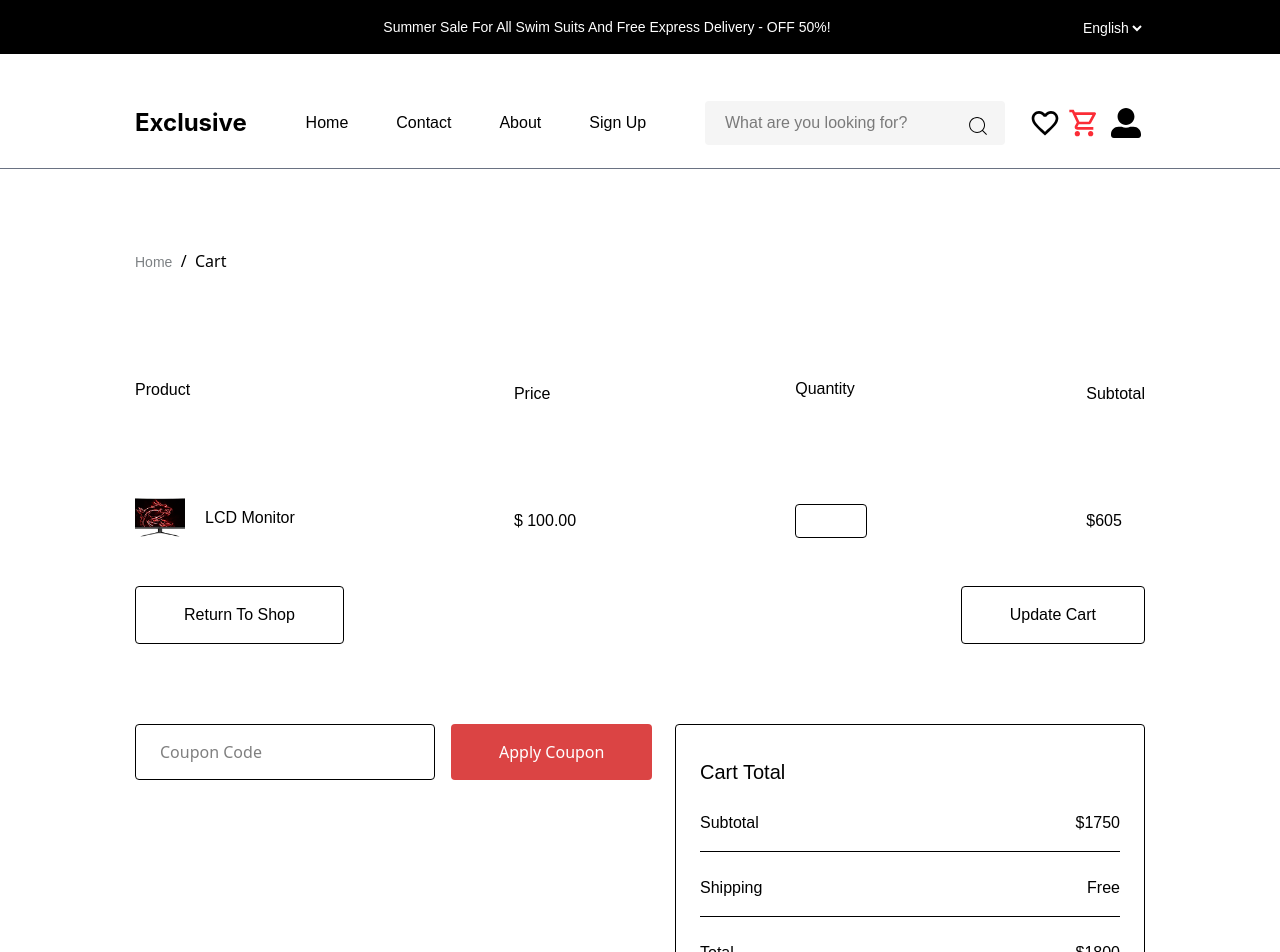
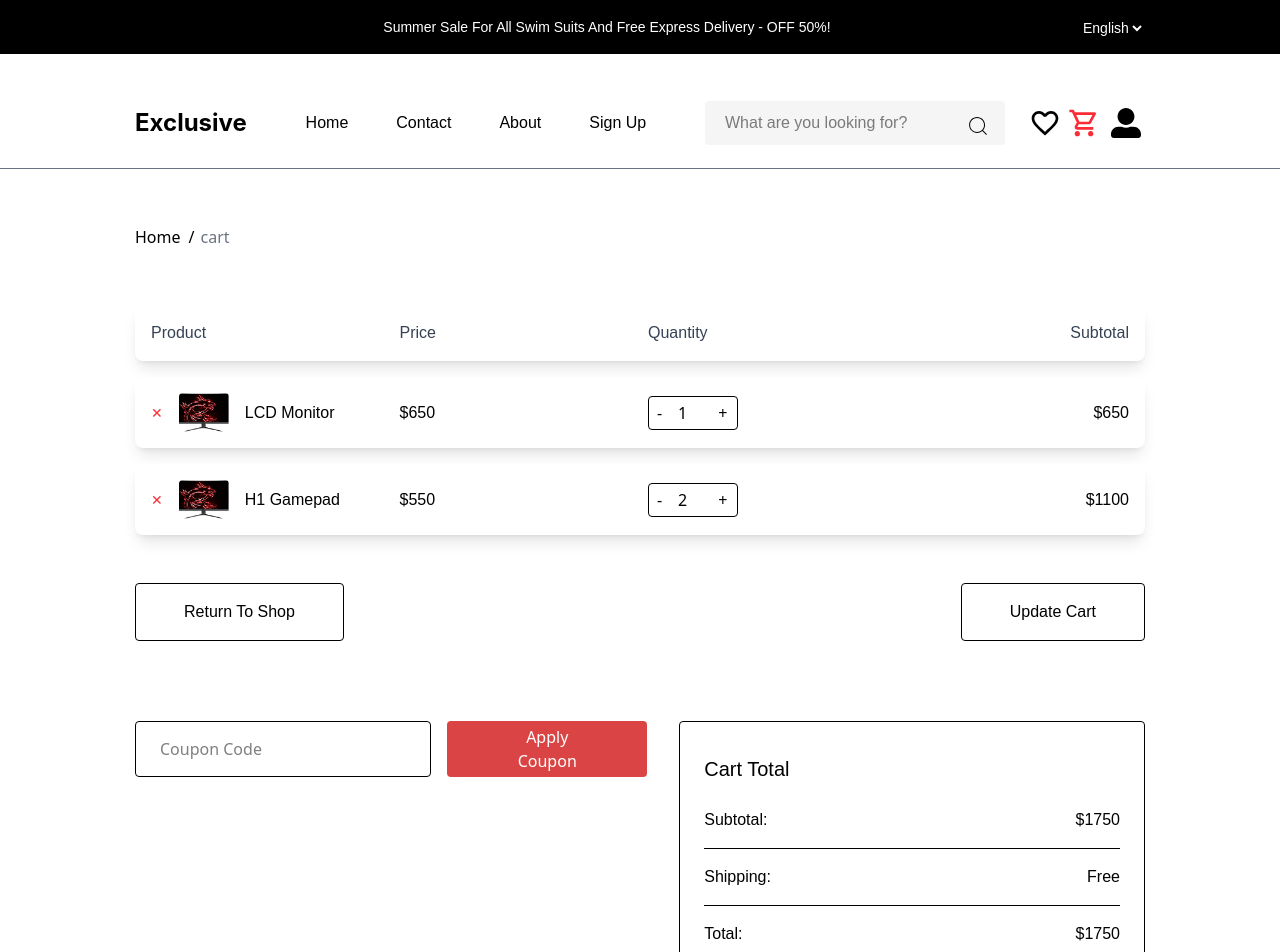
Before and after one commit to Subroto112001/E_commerce_Site, a React (Vite) app: page /cart in a window 1280 px wide. Shown: the top 952 px of the page. Built offline with nearby package versions, Linux system fonts and the light colour scheme; no server answers.

Commit message:
update design

```diff
--- a/src/Component/ComponentForApplication/Header/Index.jsx
+++ b/src/Component/ComponentForApplication/Header/Index.jsx
@@ -2,12 +2,14 @@ import React from 'react'
 
 const Header = () => {
   return (
-    <div className=" bg-black_color container">
+    <div className=" bg-black_color">
+      <div className=" container">
         <div className="flex justify-between py-[15px] items-center">
           <div className="fakadiv"></div>
           <div className="">
             <h3 className="text-white  text-[14px] font-normal font-poppins">
-            Summer Sale For All Swim Suits And Free Express Delivery - OFF 50%!
+              Summer Sale For All Swim Suits And Free Express Delivery - OFF
+              50%!
             </h3>
           </div>
           <div>
@@ -26,6 +28,7 @@ const Header = () => {
           </div>
         </div>
       </div>
+    </div>
   );
 }
 
--- a/src/Pages/Cart.jsx
+++ b/src/Pages/Cart.jsx
@@ -1,153 +1,217 @@
-import React from 'react'
-import { NavLink } from 'react-router-dom'
-import monitor from '../assets/Flash/Monitorr.png'
+import React, { useState } from "react";
+import { NavLink } from "react-router-dom";
+import monitor from "../assets/Flash/Monitorr.png";
+
+import BreadCrumb from "../Component/CommonComponent/BreadCrumb";
+
 const Cart = () => {
+  const [cartItems, setCartItems] = useState([
+    {
+      id: 1,
+      name: "LCD Monitor",
+      price: 650,
+      quantity: 1,
+      image: monitor,
+    },
+    {
+      id: 2,
+      name: "H1 Gamepad",
+      price: 550,
+      quantity: 2,
+      image: monitor,
+    },
+  ]);
+
+  const cartHeaders = [
+    { id: 1, name: "Product" },
+    { id: 2, name: "Price" },
+    { id: 3, name: "Quantity" },
+    { id: 4, name: "Subtotal" },
+  ];
+
+  const updateQuantity = (id, newQuantity) => {
+    setCartItems((prevItems) =>
+      prevItems.map((item) =>
+        item.id === id ? { ...item, quantity: Math.max(1, newQuantity) } : item
+      )
+    );
+  };
+
+  const removeItem = (id) => {
+    setCartItems((prevItems) => prevItems.filter((item) => item.id !== id));
+  };
+
+  const calculateSubtotal = (price, quantity) => price * quantity;
+
+  const calculateTotal = () => {
+    return cartItems.reduce(
+      (total, item) => total + calculateSubtotal(item.price, item.quantity),
+      0
+    );
+  };
+
   return (
-    <div className="container">
-      <div>
-        <div className="mt-[80px] mb-[104px]">
-          <NavLink
-            to="/"
-            className={({ isActive, isPending }) =>
-              isPending
-                ? "text-black"
-                : isActive
-                ? " text-red-600"
-                : "text-text1_color font-poppins font-normal text-[14px]"
-            }
-          >
-            Home
-          </NavLink>
-          &nbsp; / &nbsp;
-          <NavLink
-            to="/cart"
-            className={({ isActive, isPending }) =>
-              isPending
-                ? "text-black font-poppins font-normal text-[14px]"
-                : isActive
-                ? "text-black"
-                : "text-text1_color font-poppins font-normal text-[14px]"
-            }
-          >
-            Cart
-          </NavLink>
+    <div className="container mx-auto px-4">
+      <div className="my-[40px]">
+        <div className="my-10">
+          <BreadCrumb />
         </div>
 
-        <div className="flex flex-row justify-between items-center">
-          {/* colum 1 */}
-          <div className="flex flex-col justify-center gap-[96px]  ">
-            <h1 className="font-poppins font-normal text-[16px]">Product</h1>
-            {/* product image is here  */}
-            <div className=" flex flex-row gap-[20px] items-center">
-              <div className="w-[50px] h-[39px]">
-                <picture>
+        {/* Cart Header */}
+        <div className="grid grid-cols-4 gap-4 shadow-lg rounded-lg p-4 mb-4 bg-white">
+          {cartHeaders.map((header) => (
+            <div
+              key={header.id}
+              className={`text-[16px] font-poppins font-medium text-gray-700 ${
+                header.name === "Subtotal" ? "text-right" : ""
+              }`}
+            >
+              {header.name}
+            </div>
+          ))}
+        </div>
+
+        {/* Cart Items */}
+        {cartItems.map((item) => (
+          <div
+            key={item.id}
+            className="grid grid-cols-4 gap-4 items-center shadow-lg rounded-lg p-4 mb-4 bg-white"
+          >
+            {/* Product Column */}
+            <div className="flex items-center gap-4">
+              <button
+                onClick={() => removeItem(item.id)}
+                className="text-red-500 hover:text-red-700 text-sm"
+              >
+                ✕
+              </button>
+              <div className="w-[50px] h-[39px] flex-shrink-0">
                 <img
-                    src={monitor}
-                    alt={monitor}
-                    className="w-full h-full object-cover"
+                  src={item.image}
+                  alt={item.name}
+                  className="w-full h-full object-cover rounded"
                 />
-                </picture>
               </div>
               <h3 className="font-poppins font-normal text-[16px] text-black">
-                LCD Monitor
+                {item.name}
               </h3>
             </div>
-            {/* product image is here  */}
-          </div>
-          {/* colum 1 */}
-          {/* colum 2  */}
-          <div className="flex flex-col justify-center gap-[103px] ">
-            <h1 className="font-poppins font-normal text-[16px]">Price</h1>
+
+            {/* Price Column */}
+            <div>
               <h3 className="font-poppins font-normal text-[16px] text-black">
-              $ 100.00
+                ${item.price}
               </h3>
             </div>
-          {/* colum 2  */}
-          {/* colum 3 */}
-          <div className="flex flex-col justify-center gap-[103px] ">
-            <h1 className="font-poppins font-normal text-[16px]">Quantity</h1>
-            <input type="number" className="border p-1 rounded w-[72px]" />
+
+            {/* Quantity Column */}
+            <div>
+              <div className="flex items-center border rounded w-[90px]">
+                <button
+                  onClick={() => updateQuantity(item.id, item.quantity - 1)}
+                  className="px-2 py-1 hover:bg-gray-100"
+                >
+                  -
+                </button>
+                <input
+                  type="number"
+                  value={item.quantity}
+                  onChange={(e) =>
+                    updateQuantity(item.id, parseInt(e.target.value) || 1)
+                  }
+                  className="w-[40px] text-center border-0 outline-none"
+                  min="1"
+                />
+                <button
+                  onClick={() => updateQuantity(item.id, item.quantity + 1)}
+                  className="px-2 py-1 hover:bg-gray-100"
+                >
+                  +
+                </button>
               </div>
-          {/* colum 3  */}
-          {/* colum 4 */}
-          <div className="flex flex-col justify-center gap-[103px] ">
-            <h1 className="font-poppins font-normal text-[16px]">Subtotal</h1>
+            </div>
+
+            {/* Subtotal Column */}
+            <div className="text-right">
               <h3 className="font-poppins font-normal text-[16px] text-black">
-              $605
+                ${calculateSubtotal(item.price, item.quantity)}
               </h3>
             </div>
-          {/* colum 4  */}
           </div>
+        ))}
+
+        {/* Action Buttons */}
         <div className="mt-[48px] flex flex-row justify-between items-center">
-          <button className="px-[48px] py-[16px] rounded border bg-white font-poppins font-medium text-[16px]">
+          <NavLink to="/product">
+            <button className="px-[48px] py-[16px] rounded border bg-white font-poppins font-medium text-[16px] cursor-pointer hover:bg-gray-50">
               Return To Shop
             </button>
-          <button className="px-[48px] py-[16px] rounded border bg-white font-poppins font-medium text-[16px]">
+          </NavLink>
+          <button className="px-[48px] py-[16px] rounded border bg-white font-poppins font-medium text-[16px] hover:bg-gray-50">
             Update Cart
           </button>
         </div>
-        <div className="flex flex-row justify-between mt-[80px]">
-          {/* button box is here */}
+
+        {/* Bottom Section */}
+        <div className="flex flex-row justify-between mt-[80px] gap-8">
+          {/* Coupon Section */}
           <div className="flex flex-row gap-4">
             <input
               type="text"
               placeholder="Coupon Code"
-              className="w-[300px] py-[16px] pl-[24px] h-[56px] border rounded"
+              className="w-[300px] py-[16px] pl-[24px] h-[56px] border rounded focus:outline-none focus:border-Secondary2_color"
             />
-            <button className="px-[48px]  h-[56px] rounded bg-Secondary2_color text-white">
+            <button className="px-[48px] h-[56px] rounded bg-Secondary2_color text-white hover:bg-opacity-90 transition-colors">
               Apply Coupon
             </button>
           </div>
-          {/* button box is here */}
-          {/* card total box is here */}
-          <div className="border rounded px-[24px] py-[32px] w-[470px] ">
-            <h3 className="font-poppins font-medium text-[20px] text-black">
+
+          {/* Cart Total Section */}
+          <div className="border rounded px-[24px] py-[32px] w-[470px] bg-white">
+            <h3 className="font-poppins font-medium text-[20px] text-black mb-6">
               Cart Total
             </h3>
-            {/* Subtotal box is here */}
-            <div className="flex flex-row justify-between pb-[16px] mt-[24px] border-b">
-              <h3 className="font-normal text-[16px font-poppins text-black">
-                Subtotal
+
+            {/* Subtotal */}
+            <div className="flex flex-row justify-between pb-[16px] border-b">
+              <h3 className="font-normal text-[16px] font-poppins text-black">
+                Subtotal:
               </h3>
-              <h3 className="font-normal text-[16px font-poppins text-black">
-                $1750
+              <h3 className="font-normal text-[16px] font-poppins text-black">
+                ${calculateTotal()}
               </h3>
             </div>
-            {/* Subtotal box is here */}
-            {/* Shipping box is here */}
-            <div className="flex flex-row justify-between pb-[16px] mt-[24px] border-b">
-              <h3 className="font-normal text-[16px font-poppins text-black">
-                Shipping
+
+            {/* Shipping */}
+            <div className="flex flex-row justify-between py-[16px] border-b">
+              <h3 className="font-normal text-[16px] font-poppins text-black">
+                Shipping:
               </h3>
-              <h3 className="font-normal text-[16px font-poppins text-black">
+              <h3 className="font-normal text-[16px] font-poppins text-black">
                 Free
               </h3>
             </div>
-            {/* Shipping box is here */}
 
-            {/* Total box is here */}
-            <div className="flex flex-row justify-between pb-[16px] mt-[24px] ">
-              <h3 className="font-normal text-[16px font-poppins text-black">
-                Total
+            {/* Total */}
+            <div className="flex flex-row justify-between pt-[16px] mb-[24px]">
+              <h3 className="font-medium text-[16px] font-poppins text-black">
+                Total:
               </h3>
-              <h3 className="font-normal text-[16px font-poppins text-black">
-                $1800
+              <h3 className="font-medium text-[16px] font-poppins text-black">
+                ${calculateTotal()}
               </h3>
             </div>
-            {/* Total box is here */}
 
-            <div className='flex flex-row justify-center mt-[16px]'>
-
-              <button className="px-[48px] py-[16px] rounded bg-Secondary2_color text-white text-[16px] font-poppins font-medium">
-                Process to checkout
+            <div className="flex justify-center">
+              <button className="px-[48px] py-[16px] rounded bg-Secondary2_color text-white text-[16px] font-poppins font-medium hover:bg-opacity-90 transition-colors">
+                Proceed to checkout
               </button>
             </div>
           </div>
-          {/* card total box is here */}
         </div>
       </div>
     </div>
   );
-}
+};
 
-export default Cart
+export default Cart;
```
Also changed, not shown: src/Component/ComponentForApplication/Footer/Index.jsx (+6 -6 lines), src/Pages/Account.jsx (+33 -5 lines), Note.txt. Lines whose indentation alone changed are shown as unchanged.
